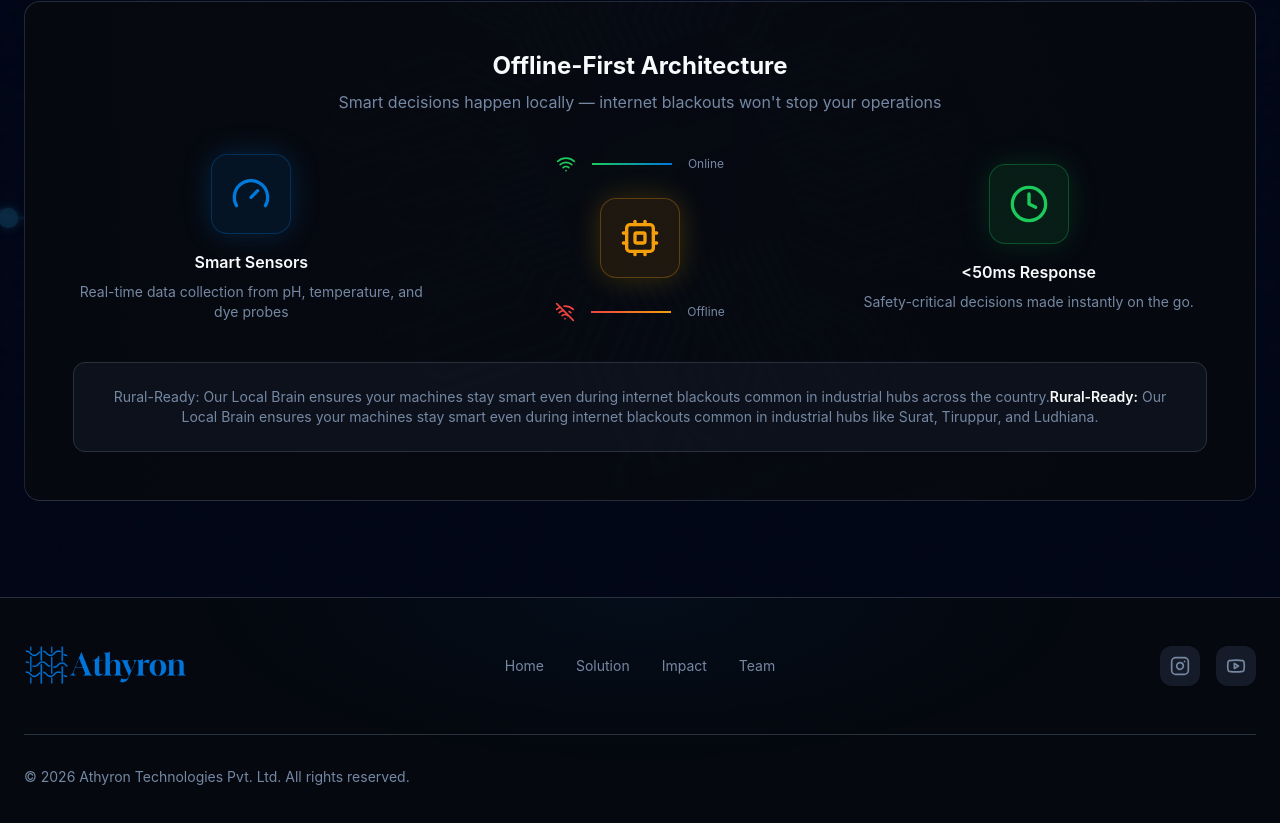
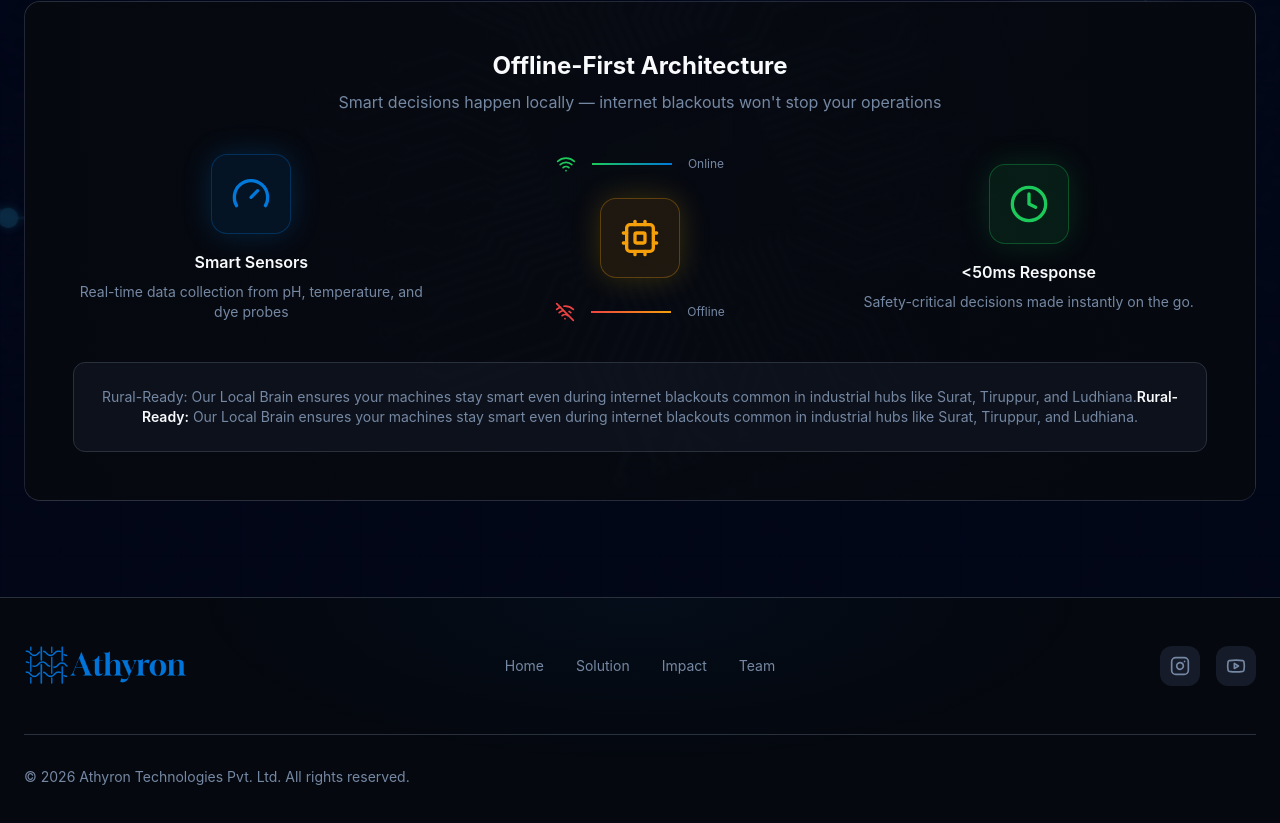
Before and after one commit to yashbhasein/athyron-s-profit-flow, a React (Vite) app: page /solution in a window 1280 px wide. Shown: the part 1505-2328 px from the top of the page. Built offline with nearby package versions, Linux system fonts and the light colour scheme; the HTML template or start-up script is replaced by a standard one.

Commit message:
Visual edit in Lovable
Edited UI in Lovable

```diff
--- a/src/components/SolutionSection.tsx
+++ b/src/components/SolutionSection.tsx
@@ -219,7 +219,7 @@ on the go.</p>
 
             {/* Key Point */}
             <div className="mt-10 p-6 rounded-xl bg-muted/50 border border-border text-center">
-              <p className="text-sm text-muted-foreground">Rural-Ready: Our Local Brain ensures your machines stay smart even during internet blackouts common in industrial hubs across the country.<span className="text-foreground font-semibold">Rural-Ready:</span> Our Local Brain ensures your machines
+              <p className="text-sm text-muted-foreground">Rural-Ready: Our Local Brain ensures your machines stay smart even during internet blackouts common in industrial hubs like Surat, Tiruppur, and Ludhiana.<span className="text-foreground font-semibold">Rural-Ready:</span> Our Local Brain ensures your machines
                 stay smart even during internet blackouts common in industrial hubs like Surat, Tiruppur, and Ludhiana.
               </p>
             </div>
```
